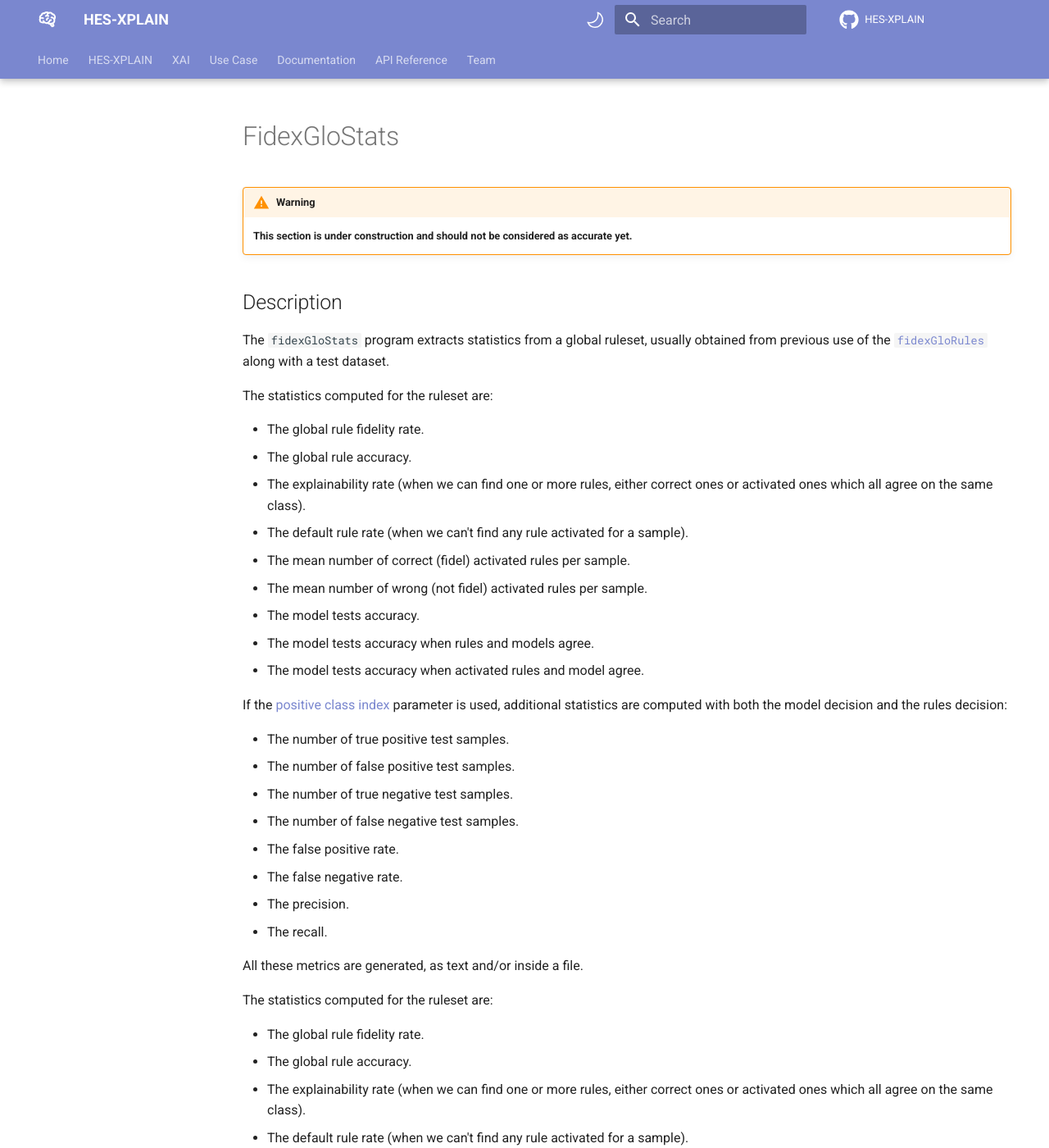
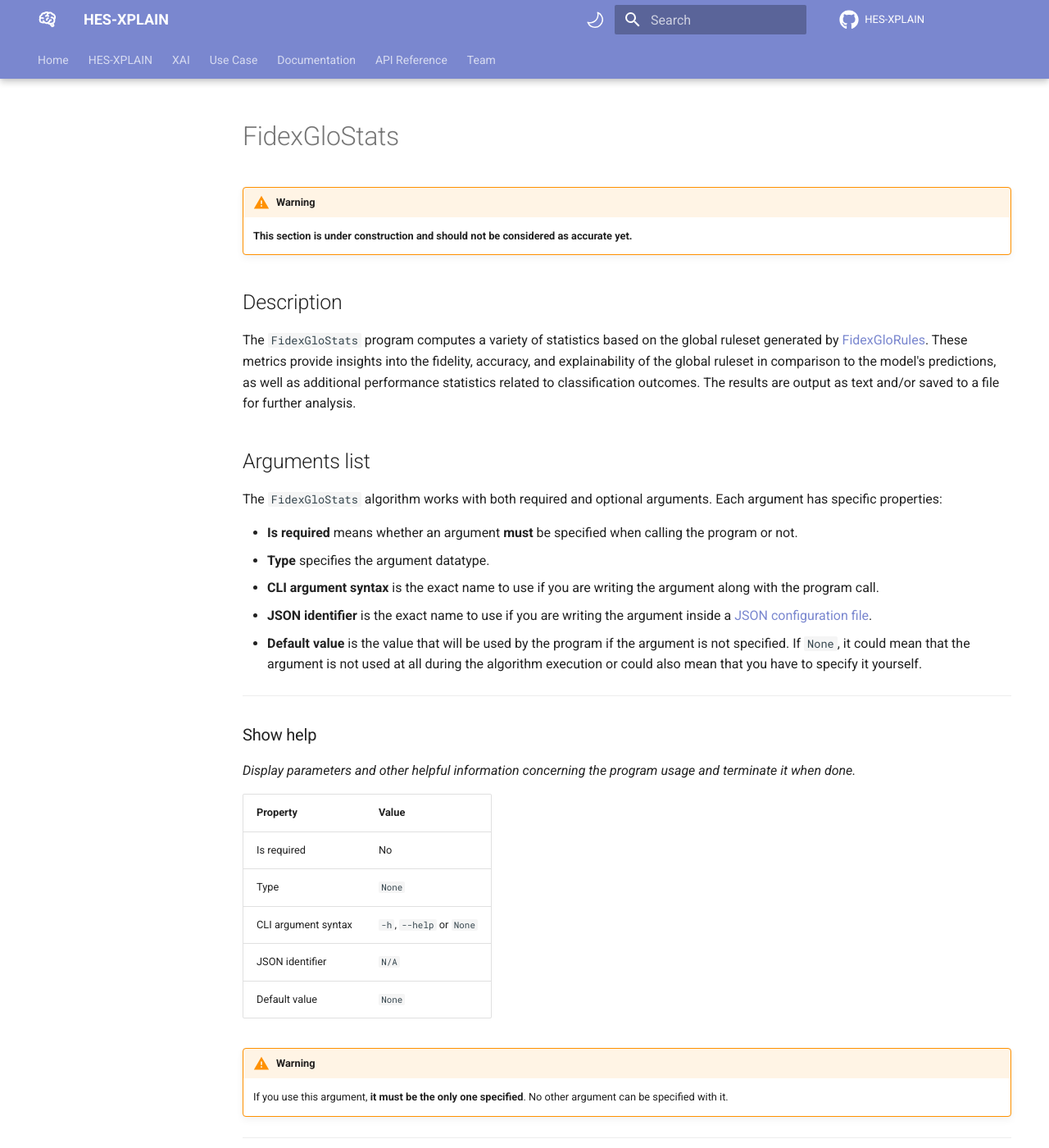
Before and after one commit to HES-XPLAIN/hes-xplain.github.io, an MkDocs documentation site: the page built from docs/documentation/algorithms/fidex/fidexglostats.md, in a window 1280 px wide and 1400 px high. Shown: the whole window at 82% size. Built offline with MkDocs 1.6.1 and Material for MkDocs 9.7.7, drawn with Linux system fonts in a browser that asks for light colours; comment, search, counter and statistics services are not loaded; some of the changed text lies outside the part shown.

Commit message:
Added descriptions to Fidex algos and stats for fidexGloStats

```diff
--- a/docs/documentation/algorithms/fidex/fidex.md
+++ b/docs/documentation/algorithms/fidex/fidex.md
@@ -5,8 +5,13 @@
 
 ## Description
 
-<!-- TODO: complete this description -->
-The `Fidex` algorithm is an approach to rule extraction that can be applied to neural network ensembles (including convolutional neural networks), decision tree ensembles, and support vector machines. The name of the algorithm is a contraction of *fidelity* and *explainability*. *Fidelity* refers to how well an extracted rule mimics the behavior of a given model.
+The `Fidex` algorithm is an approach to rule extraction that can be applied to supervised neural networks and their ensembles, convolutional neural networks, decision tree ensembles, and support vector machines. The name of the algorithm is a contraction of *fidelity* and *explainability*. *Fidelity* refers to how well an extracted rule mimics the behavior of a given model.
+
+The core idea behind `Fidex` is to identify discriminant hyperplanes in the feature space that separate different classes. By leveraging the staircase activation function in models containing a [DIMLP](../dimlp/overview.md) layer or using generated decision tree rules from [Random Forest](../training-methods/randforeststrn.md) and [Gradiend Boosting](../training-methods/gradboosttrn.md) models, `Fidex` can precisely identify these hyperplanes, allowing it to generate propositional rules in a computationally efficient manner. The algorithm’s complexity is linear with respect to the product of the problem’s dimensionality, the number of training samples, and the maximal number of rule antecedents, making it highly scalable.
+
+`Fidex` is particularly effective at extracting local rules for individual samples by optimizing fidelity, ensuring that the rules it generates accurately reflect the decisions made by the model. The method applies a step-by-step process to iteratively improve the fidelity of the rule until it reaches a predefined threshold.
+
+For more details on the `Fidex` algorithm, you can refer to [this paper](../../references.md#fidex-an-algorithm-for-the-explainability-of-ensembles-and-svms).
 
 ## Arguments list
 The `Fidex` algorithm works with both required and optional arguments. Each argument has specific properties:
--- a/docs/documentation/algorithms/fidex/fidexglo.md
+++ b/docs/documentation/algorithms/fidex/fidexglo.md
@@ -4,9 +4,8 @@
     **This section is under construction and should not be considered as accurate yet.**
 
 ## Description
-<!-- TODO: Complete this section -->
 
-<!-- TODO: Complete this section -->
+The goal of `FidexGlo` is to explain the model's decision for each sample by generating one or more explanation rules. It searches through the global ruleset generated by [FidexGloRules](fidexglorules.md). If no suitable rule is found, the algorithm calls [Fidex](fidex.md) to generate a local rule for the sample. The explanations provided by `FidexGlo` are in the form of activated rules, highlighting both the correct decision class (matching the model's decision) and incorrect decisions (where the attributes match, but the class differs from the model's decision).
 
 ## Arguments list
 The `FidexGlo` algorithm works with both required and optional arguments. Each argument has specific properties:
--- a/docs/documentation/algorithms/fidex/fidexglostats.md
+++ b/docs/documentation/algorithms/fidex/fidexglostats.md
@@ -4,57 +4,8 @@
     **This section is under construction and should not be considered as accurate yet.**
 
 ## Description
-The `fidexGloStats` program extracts statistics from a global ruleset, usually obtained from previous use of the [`fidexGloRules`](fidexglorules.md) along with a test dataset.
 
-The statistics computed for the ruleset are:
-
-- The global rule fidelity rate.
-- The global rule accuracy.
-- The explainability rate (when we can find one or more rules, either correct ones or activated ones which all agree on the same class).
-- The default rule rate (when we can't find any rule activated for a sample).
-- The mean number of correct (fidel) activated rules per sample.
-- The mean number of wrong (not fidel) activated rules per sample.
-- The model tests accuracy.
-- The model tests accuracy when rules and models agree.
-- The model tests accuracy when activated rules and model agree.
-
-If the [positive class index](#positive-class-index) parameter is used, additional statistics are computed with both the model decision and the rules decision:
-
-- The number of true positive test samples.
-- The number of false positive test samples.
-- The number of true negative test samples.
-- The number of false negative test samples.
-- The false positive rate.
-- The false negative rate.
-- The precision.
-- The recall.
-
-All these metrics are generated, as text and/or inside a file.
-
-The statistics computed for the ruleset are:
-
-- The global rule fidelity rate.
-- The global rule accuracy.
-- The explainability rate (when we can find one or more rules, either correct ones or activated ones which all agree on the same class).
-- The default rule rate (when we can't find any rule activated for a sample).
-- The mean number of correct (fidel) activated rules per sample.
-- The mean number of wrong (not fidel) activated rules per sample.
-- The model tests accuracy.
-- The model tests accuracy when rules and models agree.
-- The model tests accuracy when activated rules and model agree.
-
-If the [positive class index](#positive-class-index) parameter is used, additional statistics are computed with both the model decision and the rules decision:
-
-- The number of true positive test samples.
-- The number of false positive test samples.
-- The number of true negative test samples.
-- The number of false negative test samples.
-- The false positive rate.
-- The false negative rate.
-- The precision.
-- The recall.
-
-All these metrics are generated, as text and/or inside a file.
+The `FidexGloStats` program computes a variety of statistics based on the global ruleset generated by [FidexGloRules](fidexglorules.md). These metrics provide insights into the fidelity, accuracy, and explainability of the global ruleset in comparison to the model's predictions, as well as additional performance statistics related to classification outcomes. The results are output as text and/or saved to a file for further analysis.
 
 ## Arguments list
 
@@ -294,12 +245,66 @@
 
 ## Output interpretation
 
-<<<<<<< HEAD
-<<<<<<< HEAD
+---
+
+### [Statistics file](#statistics-output-file)
+
+This file contains the statistics computed on the global ruleset generated by [fidexGloRules](fidexglorules.md). At the top of the file, there is the total number of rules, the mean number of samples covered by each rule and the mean number of antecedants per rule.
+
+<p style="font-size:larger;">The statistics computed for the ruleset are:</p>
+
+`Global rule fidelity rate`
+:   Measures how accurately the rules mimic the behavior of the model. This rate reflects the proportion of samples where the rules' predictions match the model's  predictions.
+
+`Global rule accuracy`
+:   The accuracy of the ruleset in predicting the correct class for test samples, regardless of the model's predictions. It is accurate when there is a correct fidel activated rule, when no rule is activated and the model is correct, or when the activated rules are incorrect but all agree on the correct class.
+
+`Explainability rate`
+:    The rate at which the ruleset provides an explanation for a sample by activating one or more rules that either predict the correct class or all agree on the same class.
+
+`Default rule rate`
+:   The proportion of samples for which no activated rule is found. In such cases, we choose the model's decision to generate a local rule.
+
+`Mean number of correct (fidel) activated rules per sample`
+:   The average number of activated rules per sample that are in agreement with the model's predictions.
+
+`Mean number of wrong (not fidel) activated rules per sample`
+:   The average number of activated rules per sample that do not match the model's predictions.
+
+`Model test accuracy`
+:   The overall accuracy of the model on the test dataset, calculated independently from the ruleset.
+
+`Model test accuracy when rules and models agree`
+:   The accuracy of the model when the model's predictions match the predictions made by the activated rules.
+
+`Model test accuracy when activated rules and model agree`
+:   The accuracy of the model for samples where at least one rule is activated and agrees with the model's prediction.
+
+---
+
+<p style="font-size:larger;">Additional Statistics (if the <a href="#positive-class-index">positive class index</a> parameter is used) computed with both the model decision and the rules decision:</p>
+
+`True positive test samples`
+:   The number of test samples where the model (or rules) correctly identify the positive class.
+
+`False positive test samples`
+:   The number of test samples where the model (or rules) incorrectly classify a sample as positive when it is not.
+
+`True negative test samples`
+:   The number of test samples where the model (or rules) correctly identify the negative class.
+
+`False negative test samples`
+:   The number of test samples where the model (or rules) fail to classify a positive sample correctly.
+
+`False positive rate`
+:   The proportion of negative samples that were incorrectly classified as positive by the model or rules.
+
+`False negative rate`
+:   The proportion of positive samples that were incorrectly classified as negative by the model or rules.
+
+`Precision`
+:   The proportion of correctly identified positive samples out of all samples classified as positive (\( \frac{\text{true positives}}{\text{true positives} + \text{false positives}} \)).
+
+`Recall`
+:   The proportion of correctly identified positive samples out of all actual positive samples (\( \frac{\text{true positives}}{\text{true positives} + \text{false negatives}} \)).
 <!-- TODO: Complete this section -->
-=======
-<!-- TODO: Complete this section -->
->>>>>>> 11259a2 (Added content)
-=======
-<!-- TODO: Complete this section -->
->>>>>>> be3d9df (Added arguments list)
```
Also changed, not shown: docs/documentation/algorithms/fidex/fidexglorules.md (+8 -8 lines).
